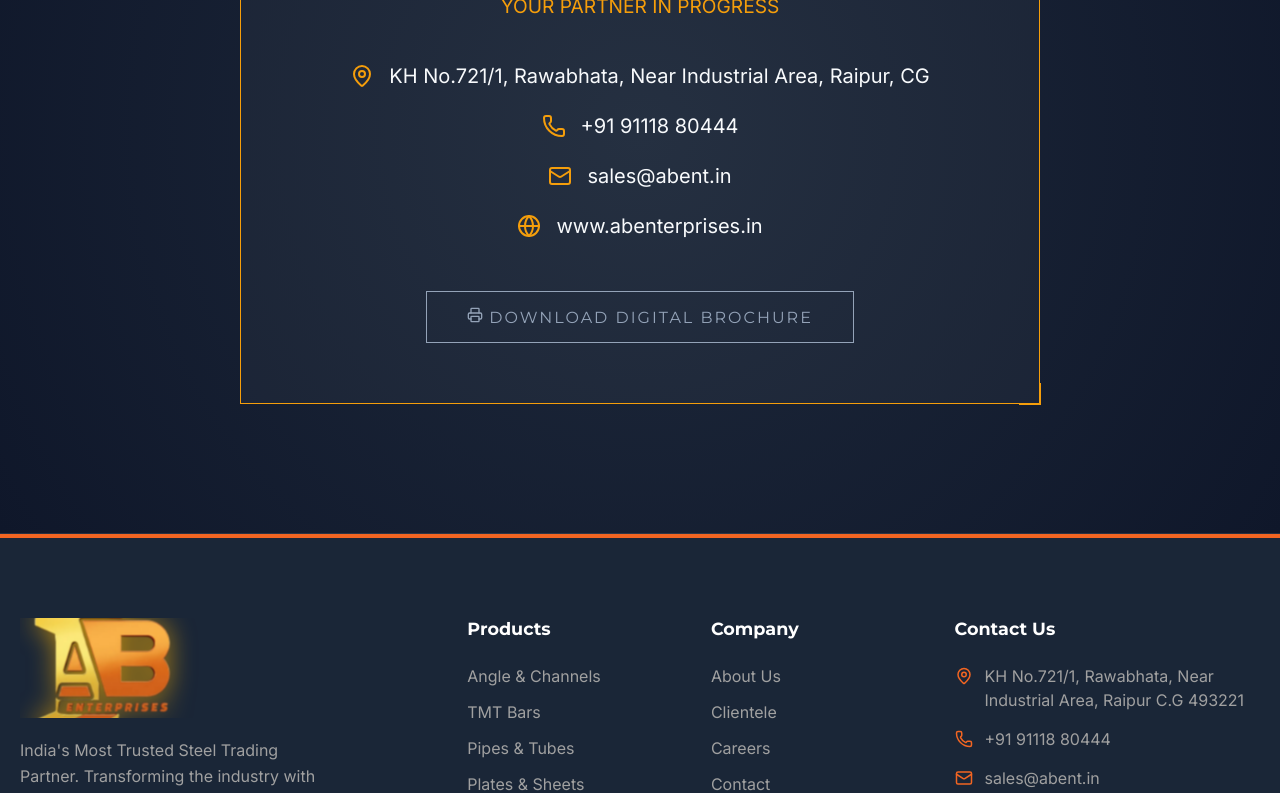
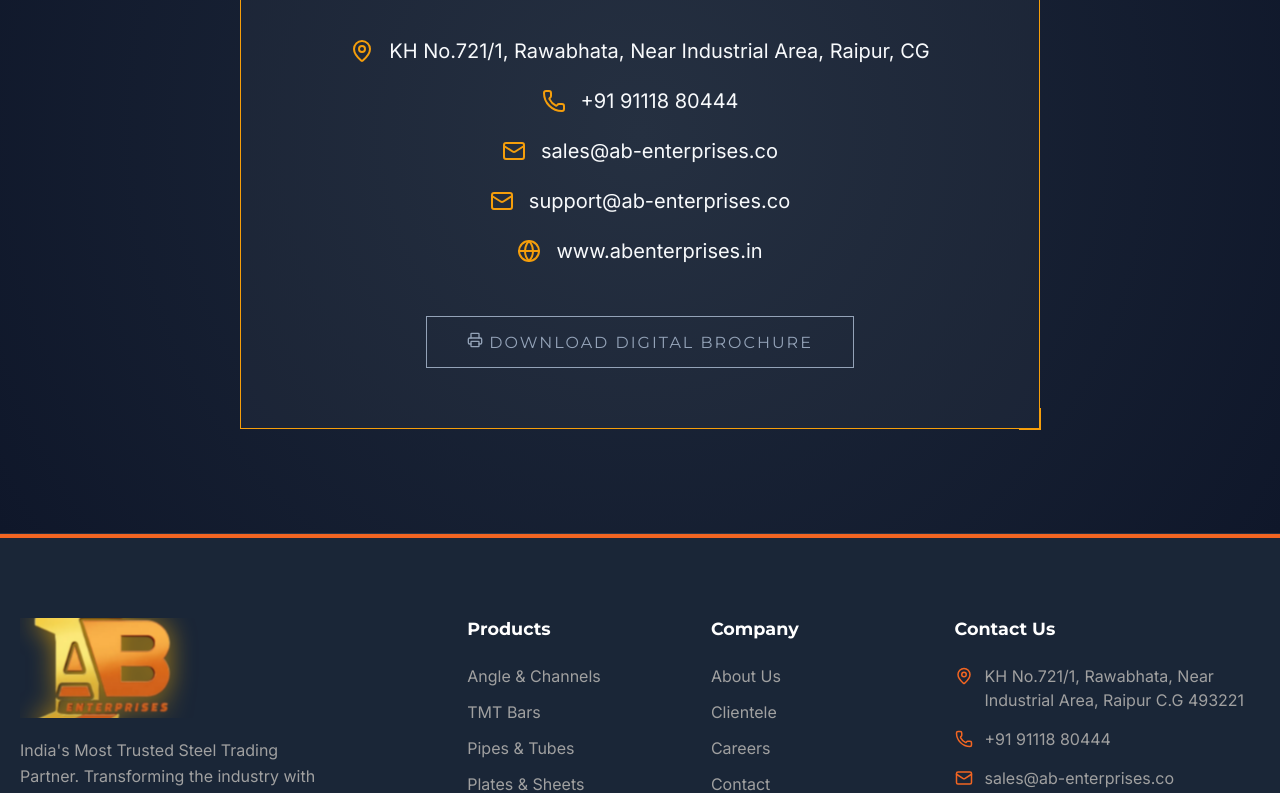
Before and after one commit to abenterprisescg-lgtm/ab-enterprises, a React (Vite) app: page /brochure in a window 1280 px wide. Shown: the part 3820-4613 px from the top of the page. Built offline with nearby package versions, Linux system fonts and the light colour scheme; a web font is replaced by a local one.

Commit message:
content: update contact emails

```diff
--- a/src/components/contact/ContactInfo.jsx
+++ b/src/components/contact/ContactInfo.jsx
@@ -54,7 +54,10 @@
                     </div>
                     <div>
                         <h4>Email Us</h4>
-                        <a href="mailto:sales@abent.in" className="primary-link">sales@abent.in</a>
+                        <div style={{ display: 'flex', flexDirection: 'column', gap: '5px' }}>
+                            <a href="mailto:sales@ab-enterprises.co" className="primary-link">sales@ab-enterprises.co</a>
+                            <a href="mailto:support@ab-enterprises.co" className="primary-link">support@ab-enterprises.co</a>
+                        </div>
                         <p className="sub-text">We verify all B2B inquiries within 2 hours.</p>
                     </div>
                 </div>
--- a/src/components/layout/Footer.jsx
+++ b/src/components/layout/Footer.jsx
@@ -54,7 +54,7 @@
                     </div>
                     <div className="contact-item">
                         <Mail size={18} />
-                        <span>sales@abent.in</span>
+                        <span>sales@ab-enterprises.co</span>
                     </div>
                 </div>
             </div>
--- a/src/pages/Brochure.jsx
+++ b/src/pages/Brochure.jsx
@@ -174,7 +174,8 @@
                         <div className="contact-info-large">
                             <p><MapPin className="icon-gold" /> KH No.721/1, Rawabhata, Near Industrial Area, Raipur, CG</p>
                             <p><Phone className="icon-gold" /> +91 91118 80444</p>
-                            <p><Mail className="icon-gold" /> sales@abent.in</p>
+                            <p><Mail className="icon-gold" /> sales@ab-enterprises.co</p>
+                            <p><Mail className="icon-gold" /> support@ab-enterprises.co</p>
                             <p><Globe className="icon-gold" /> www.abenterprises.in</p>
                         </div>
 
```
